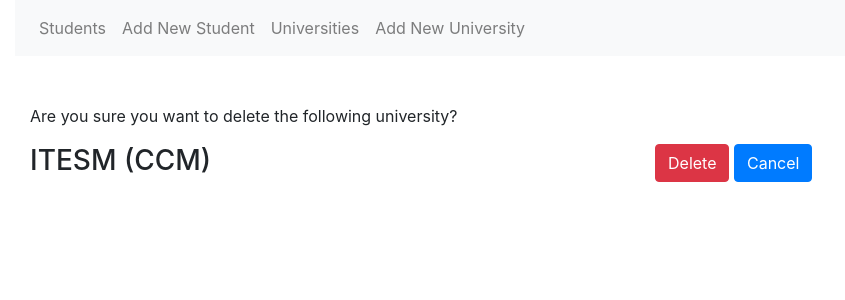
After one commit to RaulMurgaPSL/PIP-University-Administration-System, a Flask app: page /delete_university/1 in a window 1280 px wide. The commit adds this page. Shown: the top 300 px of the page, without its empty margins (0-845 px from the left). Run offline with Flask 2, Linux system fonts and the light colour scheme; data comes from the database, SQL or seed files in the repository; both versions use the stored data as it was after the commit; some libraries are stand-ins or nearby versions.

Commit message:
Deletion Universities

```diff
--- a/PIP_WebApp/forms.py
+++ b/PIP_WebApp/forms.py
@@ -3,7 +3,7 @@
 from wtforms.validators import DataRequired
 
 
-class DeleteTaskForm(FlaskForm):
+class DeleteForm(FlaskForm):
     submit = SubmitField('Delete')
 
 
--- a/PIP_WebApp/routes.py
+++ b/PIP_WebApp/routes.py
@@ -86,7 +86,7 @@
 @app.route('/universities')
 def universities():
     universities = models.University.query.all()
-    return render_template('university.html', universities=universities)
+    return render_template('universities.html', universities=universities)
 
 
 @app.route('/adduniversity', methods=['GET', 'POST'])
@@ -129,3 +129,19 @@
         return render_template('edit_university.html', form=form, university_id=university_id)
     flash(f'University with id {university_id} does not exit')
     return redirect(url_for('universities'))
+
+
+@app.route('/delete_university/<int:university_id>', methods=['GET', 'POST'])
+def delete_university(university_id):
+    form = forms.DeleteForm()
+    university = models.University.query.get(university_id)
+    if university:
+        if form.validate_on_submit():
+            if form.submit.data:
+                db.session.delete(university)
+                db.session.commit()
+                flash('University deleted')
+            return redirect(url_for('universities'))
+        return render_template('delete_university.html', form=form, university_id=university_id, acronym=university.acronym)
+    flash(f'University with id {university_id} does not exit')
+    return redirect(url_for('universities'))
--- /dev/null
+++ b/PIP_WebApp/templates/delete_university.html
@@ -0,0 +1,19 @@
+{% extends "base.html" %}
+
+{% block main %}
+<div class="container-fluid">
+  <form action="{{ url_for('delete_university', university_id=university_id) }}" method="post">
+    {{ form.csrf_token }}
+    <p>Are you sure you want to delete the following university?</p>
+    <div class="row">
+      <div class="col">
+        <h3>{{ acronym }}</h3>
+      </div>
+      <div class="col">
+        {{ form.submit(class="btn btn-danger") }}
+        <a href="{{ url_for('universities') }}" class="btn btn-primary">Cancel</a>
+      </div>
+    </div>
+  </form>
+</div>
+{% endblock %}
--- a/PIP_WebApp/templates/university.html
+++ b/PIP_WebApp/templates/universities.html
@@ -7,6 +7,7 @@
         <h3>{{ university.name}} </h3>
         <p>Added on {{ university.created_at }}</p>
         <a href="{{ url_for('edit_university', university_id=university.id) }}" class="btn btn-primary">Edit</a>
+        <a href="{{ url_for('delete_university', university_id=university.id) }}" class="btn btn-danger">Delete</a>
       </div>
     </div>
   {% endfor %}
```
Also changed, not shown: PIP_WebApp/templates/edit_student.html (+5 -2 lines), PIP_WebApp/templates/edit_university.html (+5 -2 lines), PIP_WebApp/students.db.
